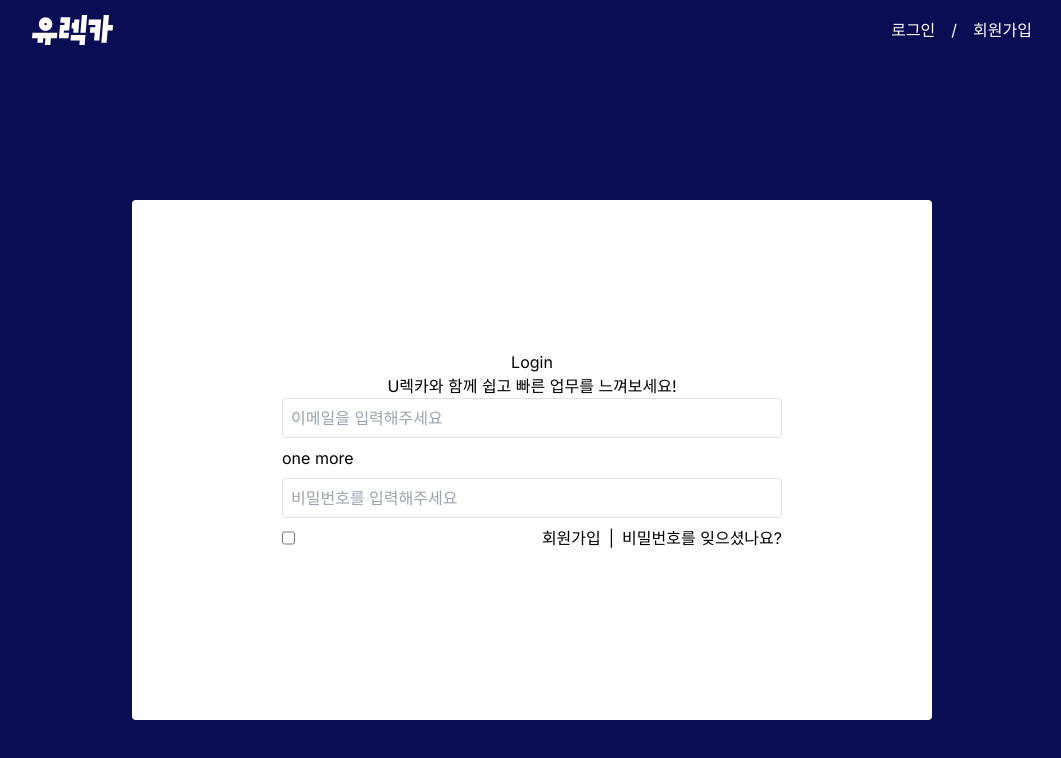
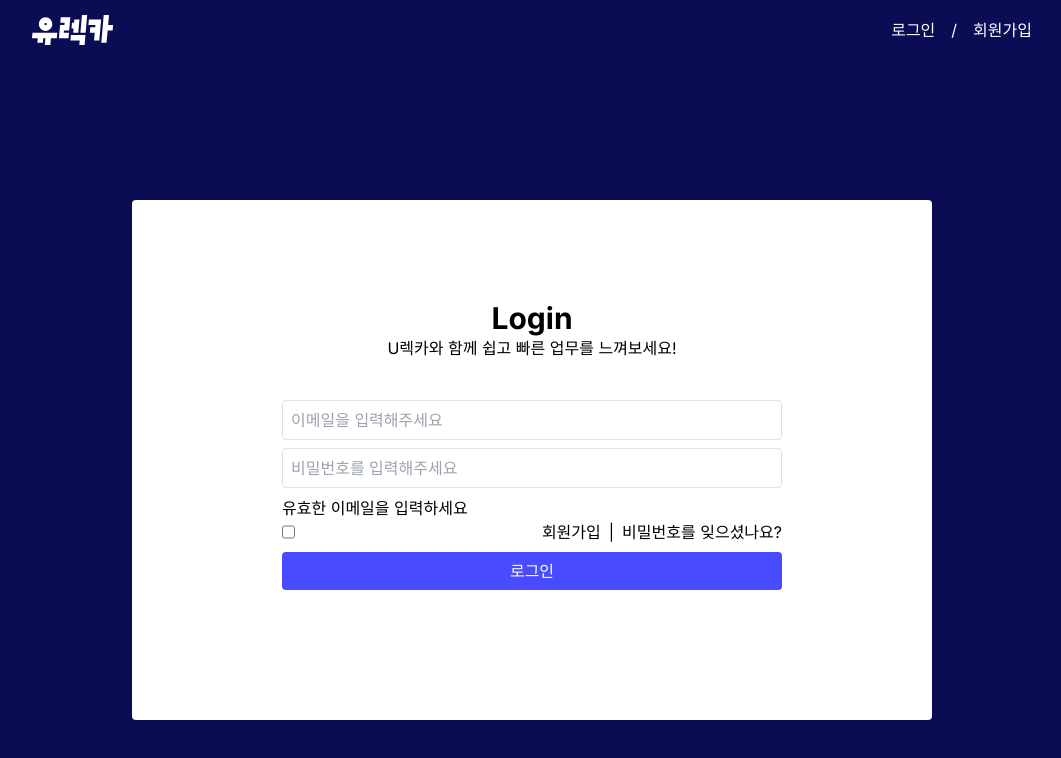
Before and after one commit to new-crystal/rn-wreckcar, a Next.js app: page /signin in a window 1280 px wide. Shown: the top 758 px of the page, without its empty margins (108-1169 px from the left). Built offline with nearby package versions, Linux system fonts and the light colour scheme.

Commit message:
:sparkles:ADD.로그인 버튼 추가&&인풋아이디 로컬저장&&input.tsx 13~14번줄 지워야됨 타입때문에 남겨둠

```diff
--- a/src/components/common/ui/SBtn.tsx
+++ b/src/components/common/ui/SBtn.tsx
@@ -1,16 +1,18 @@
-'use client';
-import React, { useEffect, useState } from 'react';
+"use client";
+import React, { useEffect, useState } from "react";
 
-type SizeType = 'sm' | 'md' | 'lg';
-type ColorType = 'white' | 'blue';
+type SizeType = "sm" | "md" | "lg";
+type ColorType = "white" | "blue";
 
 interface BtnPropsType {
-  propsHandle: () => void;
+  onClick: () => void;
   size: SizeType;
+  color: ColorType;
+  children: string;
 }
 export const SBtn: React.FC<BtnPropsType> = (props) => {
-  const { propsHandle, size } = props;
-  const [cusSize, setCusSize] = useState<SizeType>('md');
+  const { onClick, size, children, color } = props;
+  const [cusSize, setCusSize] = useState<SizeType>("md");
 
   useEffect(() => {
     setCusSize(size);
@@ -19,13 +21,14 @@ export const SBtn: React.FC<BtnPropsType> = (props) => {
     <>
       <button
         className={
-          'bg-blue ' +
-          ((cusSize === 'sm' && 'w-[120px] rounded-md') ||
-            (cusSize === 'lg' && ' bg-orange'))
+          "bg-blue rounded-[4px] h-[38px] " +
+          ((cusSize === "sm" && " w-[50px] ") ||
+            (cusSize === "md" && "w-[81px]") ||
+            (cusSize === "lg" && " w-[500px] ")) + (color === 'white' ? "" : " text-white hover:bg-hblue active:bg-blue duration-150")
         }
-        onClick={propsHandle}
+        onClick={onClick}
       >
-        button
+        {children}
       </button>
     </>
   );
--- a/src/components/signin/SignIn.tsx
+++ b/src/components/signin/SignIn.tsx
@@ -4,9 +4,9 @@ import Input from './local/Input';
 
 export default function SignIn() {
   return (
-    <div className="l_sign_in w-[800px] h-[520px] bg-white m-auto rounded-[4px] p-10 flex-col flex items-center pt-[150px] ">
-      <h1>Login</h1>
-      <p>U렉카와 함께 쉽고 빠른 업무를 느껴보세요!</p>
+    <div className="l_sign_in w-[800px] h-[520px] bg-white m-auto rounded-[4px] p-10 flex-col flex items-center pt-[100px] ">
+      <h1 className="font-bold text-3xl ">Login</h1>
+      <p className='mb-10'>U렉카와 함께 쉽고 빠른 업무를 느껴보세요!</p>
       <Input />
     </div>
   );
--- /dev/null
+++ b/src/components/signin/local/Button.tsx
@@ -0,0 +1,12 @@
+import { SBtn } from "@/components/common/ui/SBtn";
+import React from "react";
+interface PropsType {
+  onClick: () => void;
+}
+export default function Button({ onClick }: PropsType) {
+  return (
+    <SBtn size={"lg"} color={'blue'} onClick={onClick}>
+      로그인
+    </SBtn>
+  );
+}
--- a/src/components/signin/local/Input.tsx
+++ b/src/components/signin/local/Input.tsx
@@ -1,6 +1,7 @@
 'use client';
 import React, { useEffect, useState } from 'react';
 import Option from './Option';
+import Button from './Button';
 
 export default function Input() {
   const [email, setEmail] = useState('');
@@ -9,13 +10,23 @@ export default function Input() {
     setEmail(emailValue);
   };
   const isEmailValid = /^[A-Z0-9._%+-]+@[A-Z0-9.-]+\.[A-Z]{2,}$/i.test(email);
+  const getIsChecked = localStorage.getItem('uwreckcarLocalIdCheck');
+  const getEmail = localStorage.getItem('uwreckcarLocalEmail');
 
-  console.log(isEmailValid);
-  const getEmail = localStorage.getItem('userID');
-  const getIsChecked = localStorage.getItem('uwreckcarLocalIdCheck');
+  /**
+   * Login Button
+   */
+  const loginHandle = () => {
+    localStorage.setItem('uwreckcarLocalEmail', (email));
+
+  };
+
   useEffect(() => {
-    if (getEmail) {
-      if (getIsChecked) {
+    if (typeof window !== 'undefined') {
+      const getIsChecked = localStorage.getItem('uwreckcarLocalIdCheck');
+      const getEmail = localStorage.getItem('uwreckcarLocalEmail');
+
+      if (getEmail && getIsChecked) {
         setEmail(getEmail);
       }
     }
@@ -24,19 +35,22 @@ export default function Input() {
   return (
     <div className="flex-col flex gap-2">
       <input
-        type="email"
+    type="email"
         className="w-[500px] h-[40px] px-2 border-solid border-[1px] border-[#e1e1e1] rounded-[4px]"
-        defaultValue={getIsChecked === 'true' ? `${getEmail}` : undefined}
+        defaultValue={getIsChecked === 'true' ? `${email}` : undefined}
         placeholder="이메일을 입력해주세요"
         onChange={emailHandle}
       />
-      {isEmailValid ? null : <div>one more</div>}
       <input
         type="password"
-        className="px-2 h-[40px] border-solid border-[1px] border-[#e1e1e1] rounded-[4px]"
+        className="px-2 h-[40px] border-solid border-[1px] border-[#e1e1e1] rounded-[4px] "
         placeholder="비밀번호를 입력해주세요"
       />
+      <div className="h-[16px]">
+        {isEmailValid ? null : <div>유효한 이메일을 입력하세요</div>}
+      </div>
       <Option />
+      <Button onClick={loginHandle} />
     </div>
   );
 }
--- a/src/components/signin/local/Option.tsx
+++ b/src/components/signin/local/Option.tsx
@@ -27,7 +27,7 @@ export default function Option() {
         checked={getIsChecked === 'true' ? true : false}
       />
       <div className="flex">
-        <ATag href={'/singup'} isBlank={false}>
+        <ATag href={'/signup'} isBlank={false}>
           <span>회원가입</span>
         </ATag>
         <span className="mx-2"> | </span> <span> 비밀번호를 잊으셨나요?</span>
--- a/tailwind.config.js
+++ b/tailwind.config.js
@@ -18,8 +18,7 @@ module.exports = {
       hblue: '#382ADE',
       deepBlue: '#0A0D54',
       white: '#fff',
-    },
-  },
+    },  },
 
   plugins: [],
 };
```
Also changed, not shown: .prettierrc.json (added).
